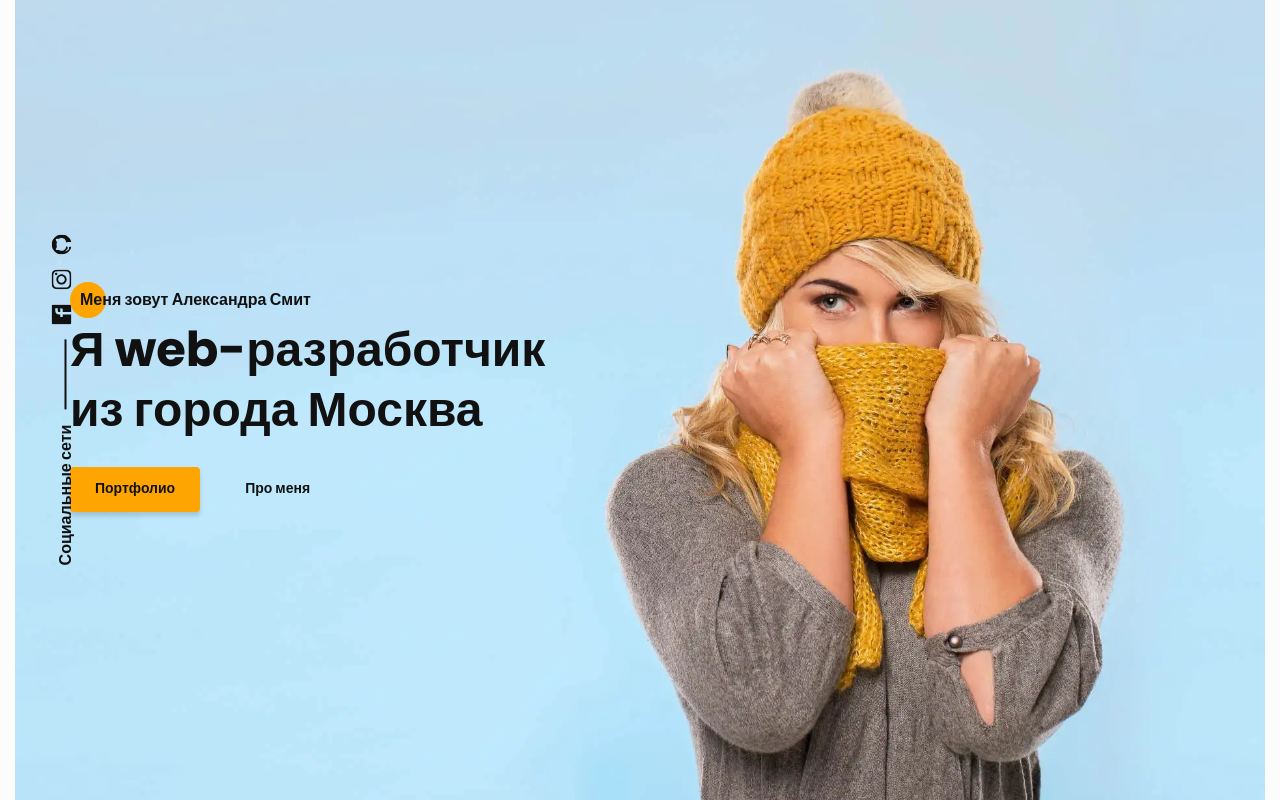
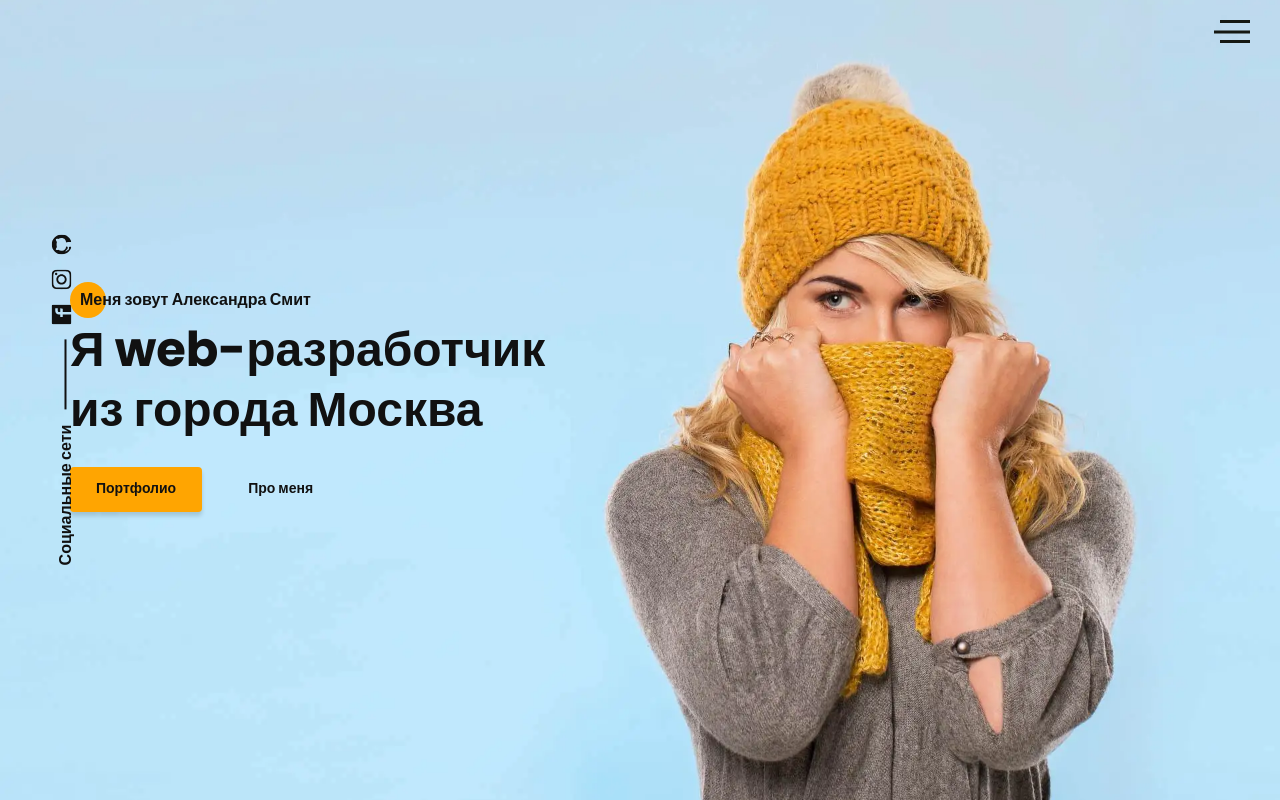
Before and after one commit to hemomaster/portfolio-petrichenko, a website: page src/index.html in a window 1280 px wide. Drawn offline with nearby package versions, Linux system fonts and the light colour scheme; files that its build step writes are made by us from their sources.

Commit message:
Сверстал и стилизовал кнопку меню

```diff
--- a/src/index.html
+++ b/src/index.html
@@ -152,6 +152,13 @@
               </div>
             </div>
           </div>
+          <button
+            class="btn-reset hero__hamburger"
+            type="button"
+            aria-label="open menu"
+          >
+            <span class="hero__hamburger-bar"></span>
+          </button>
         </section>
         <aside class="socpanel">
           <span class="title title--md socpanel__name">Социальные сети</span>
--- a/src/scss/_global.scss
+++ b/src/scss/_global.scss
@@ -78,7 +78,8 @@ body {
   padding: 0 $padding-container;
 
   &--max {
-    max-width: 1920px + $padding-container * 2;
+    max-width: 1920px;
+    padding: 0;
   }
 }
 
--- a/src/scss/_vars.scss
+++ b/src/scss/_vars.scss
@@ -14,6 +14,7 @@ $colors: (
   white-color: #fcfcfc,
   cover-color: #dadada,
   dark-color: #111,
+  log-cabin-color: #151812,
   accent-color: #ffa501,
 );
 /* *******************************
--- a/src/scss/components/_button.scss
+++ b/src/scss/components/_button.scss
@@ -5,7 +5,7 @@
   background-color: clr(accent-color);
   box-shadow: 0px 4px 4px rgba(0, 0, 0, 0.15);
   border-radius: 4px;
-  padding: 12px 25px;
+  padding: 12px 26px;
   cursor: pointer;
 
   &--simple {
--- a/src/scss/components/_hero.scss
+++ b/src/scss/components/_hero.scss
@@ -3,7 +3,6 @@
   min-height: 100vh;
   height: 1px;
   @extend %cover-location;
-  // @extend %f-center;
 
   &__container {
     height: 100%;
@@ -12,70 +11,61 @@
   }
 
   &__content {
-    // margin-bottom: 200px;
-
     &-subtitle {
       @extend %d-block;
       @extend %circle-decor;
       margin-bottom: 10px;
     }
+
     &-title {
       max-width: 530px;
       margin-bottom: 25px;
     }
+
     &-controls {
     }
+
     &-link {
       &:not(:last-child) {
         margin-right: 20px;
       }
     }
   }
-}
-.socpanel {
-  position: absolute;
-  top: 50%;
-  left: 65px;
-  transform: translate(-50%, -50%) rotate(-90deg);
-  display: inline-flex;
-  @extend %f-center;
 
-  &__name {
-    position: relative;
-    padding-right: 85px;
-    margin-right: 15px;
-    white-space: nowrap;
+  &__hamburger {
+    position: absolute;
+    top: 20px;
+    right: 30px;
+    width: 36px;
+    height: 23px;
+
+    &-bar,
+    &::before,
+    &::after {
+      position: absolute;
+      right: 0;
+      height: 3px;
+      background-color: clr(log-cabin-color);
+    }
+
+    &-bar {
+      top: 50%;
+      transform: translateY(-50%);
+      width: 100%;
+    }
+
+    &::before,
+    &::after {
+      content: "";
+      width: 83.33%;
+    }
+
+    &::before {
+      top: 0;
+    }
 
     &::after {
-      content: "";
-      position: absolute;
-      right: 0;
-      top: 50%;
-      margin-top: -1px;
-      width: 70px;
-      height: 2px;
-      background-color: clr(dark-color);
-    }
-  }
-  &__list {
-  }
-  .social {
-    @extend %f-center;
-    &__item {
-      &:not(:last-child) {
-        margin-right: 15px;
-      }
-    }
-    &__link {
-    }
-
-    .icon-facebook,
-    .icon-instagram,
-    .icon-github {
-      @extend %d-block;
-      width: 20px;
-      height: 20px;
-      color: clr(dark-color);
+      bottom: 0;
     }
   }
 }
--- /dev/null
+++ b/src/scss/components/_social.scss
@@ -0,0 +1,47 @@
+.socpanel {
+  position: absolute;
+  top: 50%;
+  left: 65px;
+  transform: translate(-50%, -50%) rotate(-90deg);
+  display: inline-flex;
+  @extend %f-center;
+
+  &__name {
+    position: relative;
+    padding-right: 85px;
+    margin-right: 15px;
+    white-space: nowrap;
+
+    &::after {
+      content: "";
+      position: absolute;
+      right: 0;
+      top: 50%;
+      margin-top: -1px;
+      width: 70px;
+      height: 2px;
+      background-color: clr(dark-color);
+    }
+  }
+  &__list {
+  }
+  .social {
+    @extend %f-center;
+    &__item {
+      &:not(:last-child) {
+        margin-right: 15px;
+      }
+    }
+    &__link {
+    }
+
+    .icon-facebook,
+    .icon-instagram,
+    .icon-github {
+      @extend %d-block;
+      width: 20px;
+      height: 20px;
+      color: clr(dark-color);
+    }
+  }
+}
--- a/src/scss/style.scss
+++ b/src/scss/style.scss
@@ -6,6 +6,8 @@
 
 @import "./components/title";
 @import "./components/button";
+@import "./components/social";
+
 @import "./components/forms";
 @import "./components/header";
 @import "./components/hero";
```
